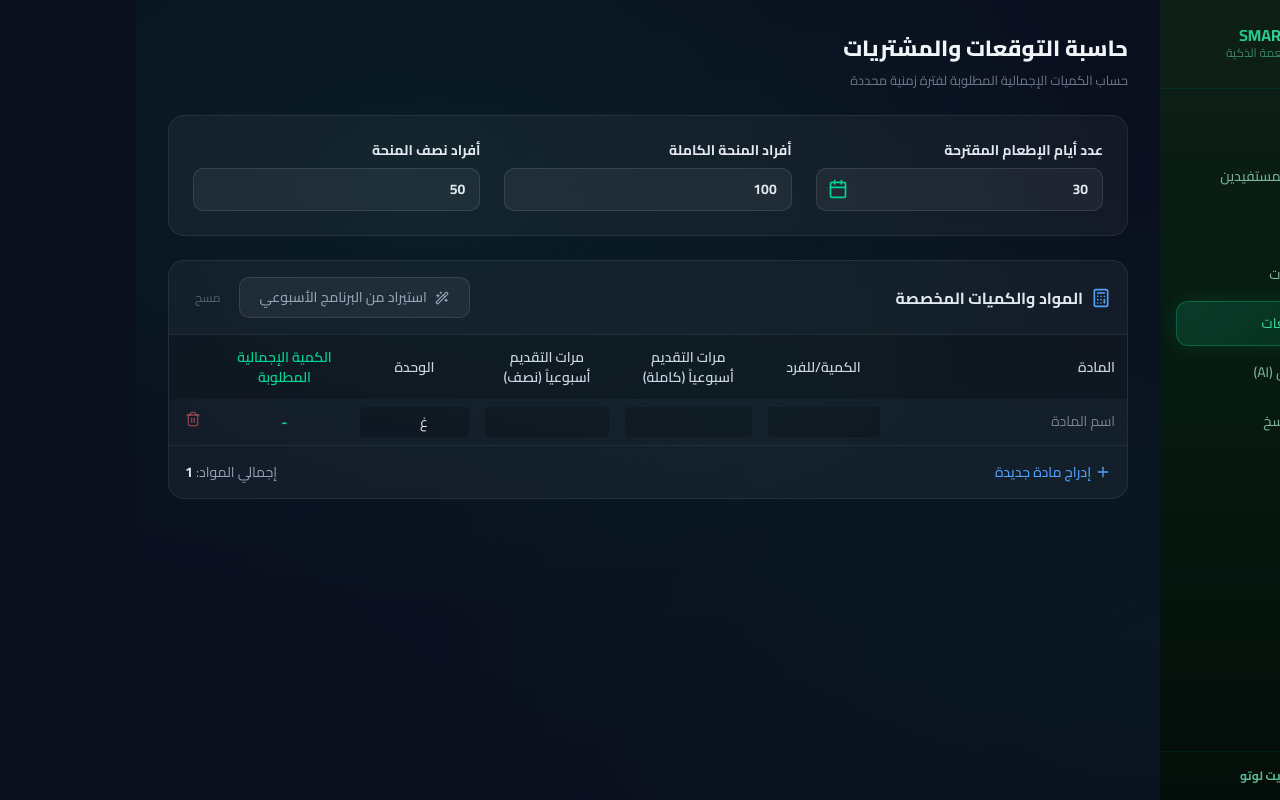
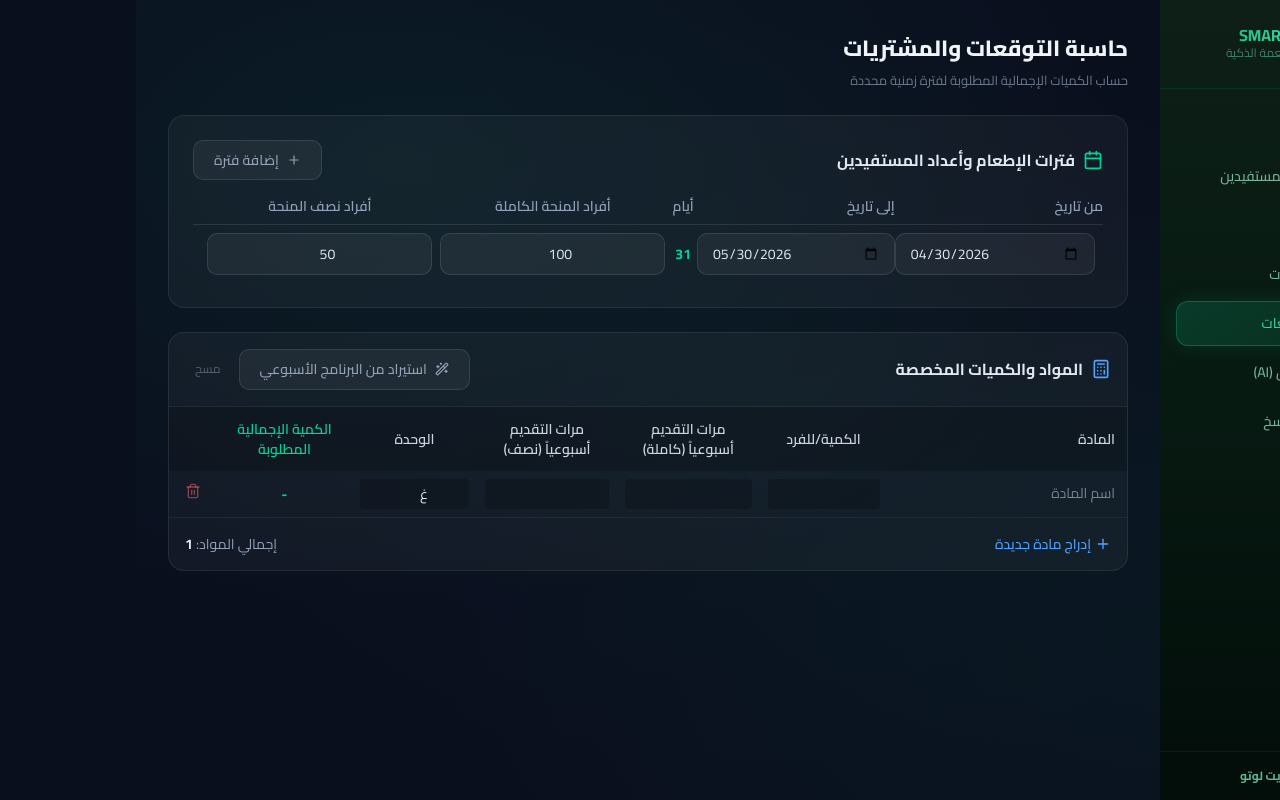
Before and after one commit to umergenerat/SmartResto, a React (Vite) app: page / in a window 1280 px wide. Both pictures are taken after a click on the button "حاسبة التوقعات". Built offline with nearby package versions, Linux system fonts and the light colour scheme; the HTML template or start-up script is replaced by a standard one.

Commit message:
commit3526

```diff
--- a/src/components/CalculatorPanel.tsx
+++ b/src/components/CalculatorPanel.tsx
@@ -19,10 +19,24 @@ interface CalcRow {
   unit: string;
 }
 
+interface Period {
+  id: string;
+  startDate: string;
+  endDate: string;
+  fullBoard: number;
+  halfBoard: number;
+}
+
 export default function CalculatorPanel({ beneficiaries, referenceIngredients, meals, mode }: CalculatorPanelProps) {
-  const [days, setDays] = useState(30);
-  const [fullBoard, setFullBoard] = useState(beneficiaries.fullBoard);
-  const [halfBoard, setHalfBoard] = useState(beneficiaries.halfBoard);
+  const [periods, setPeriods] = useState<Period[]>([
+    {
+      id: '1',
+      startDate: new Date().toISOString().split('T')[0],
+      endDate: new Date(Date.now() + 30 * 24 * 60 * 60 * 1000).toISOString().split('T')[0],
+      fullBoard: beneficiaries.fullBoard,
+      halfBoard: beneficiaries.halfBoard
+    }
+  ]);
 
   const [rows, setRows] = useState<CalcRow[]>([
     { id: '1', name: '', qtyPerPerson: 0, freqFull: 0, freqHalf: 0, unit: 'غ' }
@@ -34,6 +48,43 @@ export default function CalculatorPanel({ beneficiaries, referenceIngredients, m
 
   const removeRow = (id: string) => {
     setRows(rows.filter(r => r.id !== id));
+  };
+
+  const addPeriod = () => {
+    const lastPeriod = periods[periods.length - 1];
+    let nextStart = new Date();
+    if (lastPeriod) {
+      nextStart = new Date(lastPeriod.endDate);
+      nextStart.setDate(nextStart.getDate() + 1);
+    }
+    const nextEnd = new Date(nextStart);
+    nextEnd.setDate(nextEnd.getDate() + 30);
+
+    setPeriods([...periods, {
+      id: Math.random().toString(36).substring(2),
+      startDate: nextStart.toISOString().split('T')[0],
+      endDate: nextEnd.toISOString().split('T')[0],
+      fullBoard: lastPeriod ? lastPeriod.fullBoard : beneficiaries.fullBoard,
+      halfBoard: lastPeriod ? lastPeriod.halfBoard : beneficiaries.halfBoard
+    }]);
+  };
+
+  const removePeriod = (id: string) => {
+    setPeriods(periods.filter(p => p.id !== id));
+  };
+
+  const updatePeriod = (id: string, field: keyof Period, value: any) => {
+    setPeriods(periods.map(p => p.id === id ? { ...p, [field]: value } : p));
+  };
+
+  const calculatePeriodDays = (start: string, end: string) => {
+    if (!start || !end) return 0;
+    const s = new Date(start);
+    const e = new Date(end);
+    if (isNaN(s.getTime()) || isNaN(e.getTime())) return 0;
+    const diffTime = e.getTime() - s.getTime();
+    const diffDays = Math.ceil(diffTime / (1000 * 60 * 60 * 24)) + 1;
+    return diffDays > 0 ? diffDays : 0;
   };
 
   const updateRow = (id: string, field: keyof CalcRow, value: any) => {
@@ -147,38 +198,58 @@ export default function CalculatorPanel({ beneficiaries, referenceIngredients, m
         </div>
       </div>
 
-      {/* Global Parameters */}
-      <div className="glass-card p-6 grid grid-cols-1 sm:grid-cols-3 gap-6">
-        <div>
-          <label className="block text-sm font-bold text-slate-200 mb-2">عدد أيام الإطعام المقترحة</label>
-          <div className="relative">
-            <input
-              type="number" min="1" value={days || ''}
-              onChange={e => setDays(Number(e.target.value))}
-              className="smart-input pl-10 text-lg font-bold"
-            />
-            <CalendarIcon className="w-5 h-5 text-emerald-400 absolute left-3 top-1/2 -translate-y-1/2" />
-          </div>
+      {/* Periods Configuration */}
+      <div className="glass-card p-6 space-y-4">
+        <div className="flex justify-between items-center">
+          <h3 className="font-bold text-slate-200 flex items-center gap-2">
+            <CalendarIcon className="w-5 h-5 text-emerald-400" /> فترات الإطعام وأعداد المستفيدين
+          </h3>
+          <button onClick={addPeriod} className="btn-ghost text-xs py-1.5 px-3">
+            <Plus className="w-3.5 h-3.5" /> إضافة فترة
+          </button>
         </div>
-        <div>
-          <label className="block text-sm font-bold text-slate-200 mb-2">أفراد المنحة الكاملة</label>
-          <div className="relative">
-            <input
-              type="number" min="0" value={fullBoard || ''}
-              onChange={e => setFullBoard(Number(e.target.value))}
-              className="smart-input text-lg font-bold"
-            />
-          </div>
-        </div>
-        <div>
-          <label className="block text-sm font-bold text-slate-200 mb-2">أفراد نصف المنحة</label>
-          <div className="relative">
-            <input
-              type="number" min="0" value={halfBoard || ''}
-              onChange={e => setHalfBoard(Number(e.target.value))}
-              className="smart-input text-lg font-bold"
-            />
-          </div>
+
+        <div className="overflow-x-auto">
+          <table className="w-full text-sm text-right">
+            <thead>
+              <tr className="text-slate-400 border-b" style={{ borderColor: 'rgba(255,255,255,0.1)' }}>
+                <th className="pb-2 font-semibold">من تاريخ</th>
+                <th className="pb-2 font-semibold">إلى تاريخ</th>
+                <th className="pb-2 font-semibold text-center">أيام</th>
+                <th className="pb-2 font-semibold text-center">أفراد المنحة الكاملة</th>
+                <th className="pb-2 font-semibold text-center">أفراد نصف المنحة</th>
+                <th></th>
+              </tr>
+            </thead>
+            <tbody className="divide-y" style={{ borderColor: 'rgba(255,255,255,0.05)' }}>
+              {periods.map(period => (
+                <tr key={period.id} className="hover:bg-white/5 transition-colors">
+                  <td className="py-2 pr-2">
+                    <input type="date" value={period.startDate} onChange={e => updatePeriod(period.id, 'startDate', e.target.value)} className="smart-input text-sm p-1.5" />
+                  </td>
+                  <td className="py-2">
+                    <input type="date" value={period.endDate} onChange={e => updatePeriod(period.id, 'endDate', e.target.value)} className="smart-input text-sm p-1.5" />
+                  </td>
+                  <td className="py-2 text-center text-emerald-400 font-bold">
+                    {calculatePeriodDays(period.startDate, period.endDate)}
+                  </td>
+                  <td className="py-2 px-1">
+                    <input type="number" min="0" value={period.fullBoard === 0 ? '' : period.fullBoard} onChange={e => updatePeriod(period.id, 'fullBoard', Number(e.target.value))} className="smart-input text-sm p-1.5 text-center w-full" />
+                  </td>
+                  <td className="py-2 px-1">
+                    <input type="number" min="0" value={period.halfBoard === 0 ? '' : period.halfBoard} onChange={e => updatePeriod(period.id, 'halfBoard', Number(e.target.value))} className="smart-input text-sm p-1.5 text-center w-full" />
+                  </td>
+                  <td className="py-2 text-left pl-2">
+                    {periods.length > 1 && (
+                      <button onClick={() => removePeriod(period.id)} className="text-red-400/50 hover:text-red-400 transition-colors">
+                        <Trash2 className="w-4 h-4" />
+                      </button>
+                    )}
+                  </td>
+                </tr>
+              ))}
+            </tbody>
+          </table>
         </div>
       </div>
 
@@ -211,9 +282,18 @@ export default function CalculatorPanel({ beneficiaries, referenceIngredients, m
             </thead>
             <tbody className="divide-y" style={{ borderColor: 'rgba(255,255,255,0.04)' }}>
               {rows.map((row) => {
-                const weeks = (days || 0) / 7;
-                const totalFull = (row.qtyPerPerson || 0) * (fullBoard || 0) * (row.freqFull || 0) * weeks;
-                const totalHalf = (row.qtyPerPerson || 0) * (halfBoard || 0) * (row.freqHalf || 0) * weeks;
+                let totalFullBoardWeeks = 0;
+                let totalHalfBoardWeeks = 0;
+
+                periods.forEach(p => {
+                  const pDays = calculatePeriodDays(p.startDate, p.endDate);
+                  const pWeeks = pDays / 7;
+                  totalFullBoardWeeks += pWeeks * (p.fullBoard || 0);
+                  totalHalfBoardWeeks += pWeeks * (p.halfBoard || 0);
+                });
+
+                const totalFull = (row.qtyPerPerson || 0) * (row.freqFull || 0) * totalFullBoardWeeks;
+                const totalHalf = (row.qtyPerPerson || 0) * (row.freqHalf || 0) * totalHalfBoardWeeks;
                 const total = totalFull + totalHalf;
 
                 // Smart display logic for units
--- a/src/lib/gemini.ts
+++ b/src/lib/gemini.ts
@@ -79,7 +79,7 @@ export const analyzeMenuDocument = async (
 
     onProgress?.('جاري تحليل المحتوى باستخدام الذكاء الاصطناعي...');
     const response = await ai.models.generateContent({
-      model: 'gemini-1.5-flash',
+      model: 'gemini-2.5-flash',
       contents: prompt + "\n\n" + excelText,
       config: { responseMimeType: "application/json" }
     });
@@ -102,7 +102,7 @@ export const analyzeMenuDocument = async (
           onProgress?.('جاري تحليل المحتوى باستخدام الذكاء الاصطناعي...');
 
           const response = await ai.models.generateContent({
-            model: 'gemini-1.5-flash',
+            model: 'gemini-2.5-flash',
             contents: [
               prompt,
               {
@@ -176,7 +176,7 @@ export const analyzeDishImage = async (
         `;
 
         const response = await ai.models.generateContent({
-          model: 'gemini-1.5-flash',
+          model: 'gemini-2.5-flash',
           contents: [
             prompt,
             {
```
